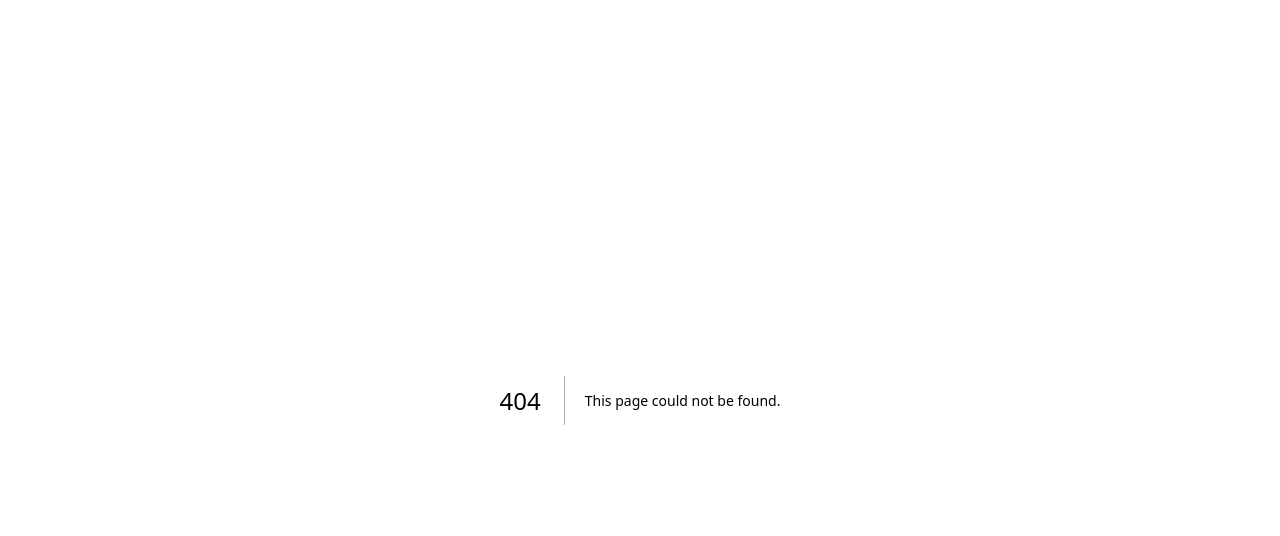
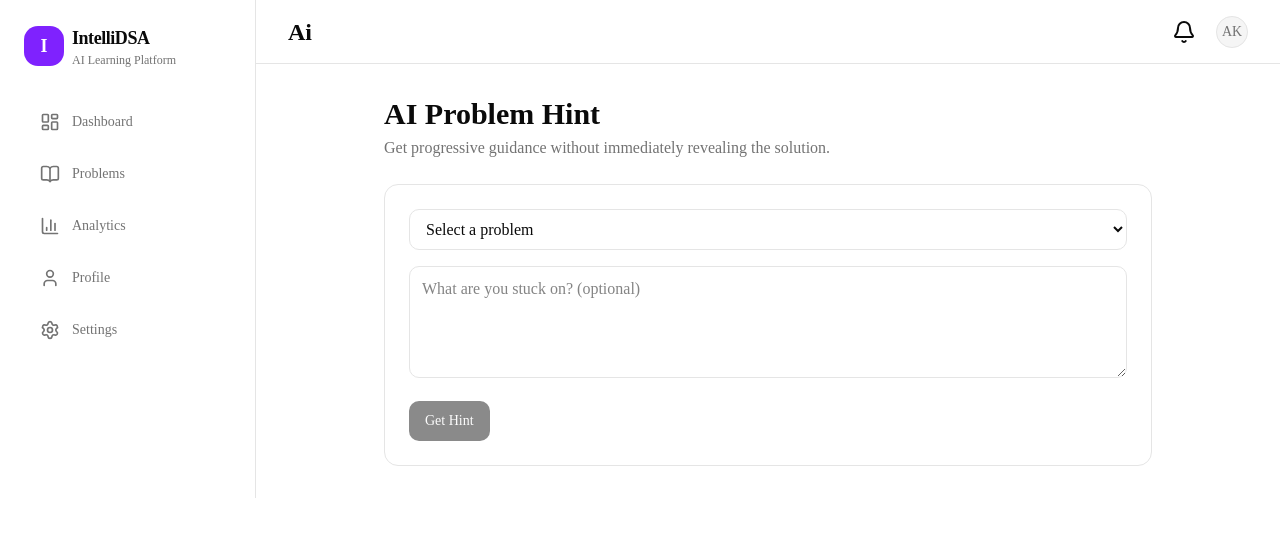
Before and after one commit to anchi204/IntelliDSA, a Next.js app: page /ai/hint in a window 1280 px wide. Before the commit this address had no page. Shown: the top 536 px of the page. Built offline with nearby package versions, Linux system fonts and the light colour scheme; no server answers.

Commit message:
feat: add AI problem hint UI

```diff
--- /dev/null
+++ b/app/(dashboard)/ai/hint/page.tsx
@@ -0,0 +1,11 @@
+"use client";
+
+import { useEffect, useState } from "react";
+
+type Problem = { id: number; title: string; topic: string; difficulty: string };
+export default function AIHintPage() {
+  const [problems, setProblems] = useState<Problem[]>([]); const [id, setId] = useState(""); const [question, setQuestion] = useState(""); const [content, setContent] = useState(""); const [loading, setLoading] = useState(false); const [error, setError] = useState("");
+  useEffect(() => { fetch("/api/problems").then(async (r) => r.ok ? setProblems(await r.json()) : undefined).catch(() => undefined); }, []);
+  async function getHint() { setLoading(true); setError(""); try { const res = await fetch("/api/ai/mentor", { method: "POST", headers: { "Content-Type": "application/json" }, body: JSON.stringify({ action: "hint", problemId: Number(id), question }) }); const data = await res.json(); if (!res.ok) throw new Error(data.message || "Unable to get hint"); setContent(data.content); } catch (e) { setError(e instanceof Error ? e.message : "Unable to get hint"); } finally { setLoading(false); } }
+  return <div className="mx-auto max-w-3xl space-y-6"><div><h1 className="text-3xl font-bold">AI Problem Hint</h1><p className="mt-1 text-muted-foreground">Get progressive guidance without immediately revealing the solution.</p></div><div className="space-y-4 rounded-xl border bg-card p-6"><select value={id} onChange={(e) => setId(e.target.value)} className="w-full rounded-lg border bg-background px-3 py-2.5"><option value="">Select a problem</option>{problems.map((p) => <option key={p.id} value={p.id}>{p.title} · {p.difficulty} · {p.topic}</option>)}</select><textarea value={question} onChange={(e) => setQuestion(e.target.value)} maxLength={4000} placeholder="What are you stuck on? (optional)" className="min-h-28 w-full rounded-lg border bg-background px-3 py-2.5" /><button disabled={!id || loading} onClick={getHint} className="rounded-lg bg-primary px-4 py-2.5 text-sm font-medium text-primary-foreground disabled:opacity-50">{loading ? "Thinking..." : "Get Hint"}</button>{error && <p className="text-sm text-destructive">{error}</p>}</div>{content && <div className="whitespace-pre-wrap rounded-xl border bg-card p-6 leading-7">{content}</div>}</div>;
+}
```
